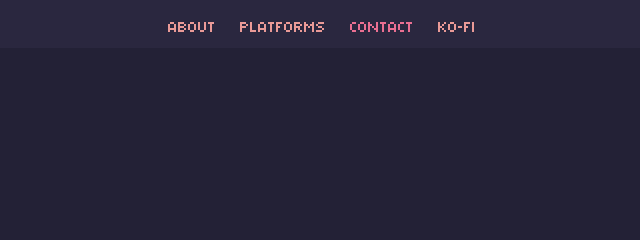
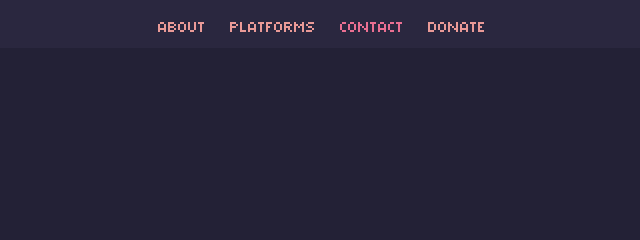
Before and after one commit to nederliver/Portfolio, a plain HTML site: page contact.html in a window 1280 px wide. Shown: the top 240 px of the page, 318-958 px from the left. Drawn offline with Linux system fonts and the light colour scheme.

Commit message:
fixed "donate" page name displayment

```diff
--- a/contact.html
+++ b/contact.html
@@ -12,7 +12,7 @@
       <a href="index.html" class="nav-link">about</a>
       <a href="platforms.html" class="nav-link">platforms</a>
       <a href="contact.html" class="nav-link active-page">contact</a>
-      <a href="donate.html" class="nav-link">ko-fi</a>
+      <a href="donate.html" class="nav-link">donate</a>
     </nav>
   </header>
 
```
Also changed, not shown: index.html (+1 -1 lines), platforms.html (+1 -1 lines).
